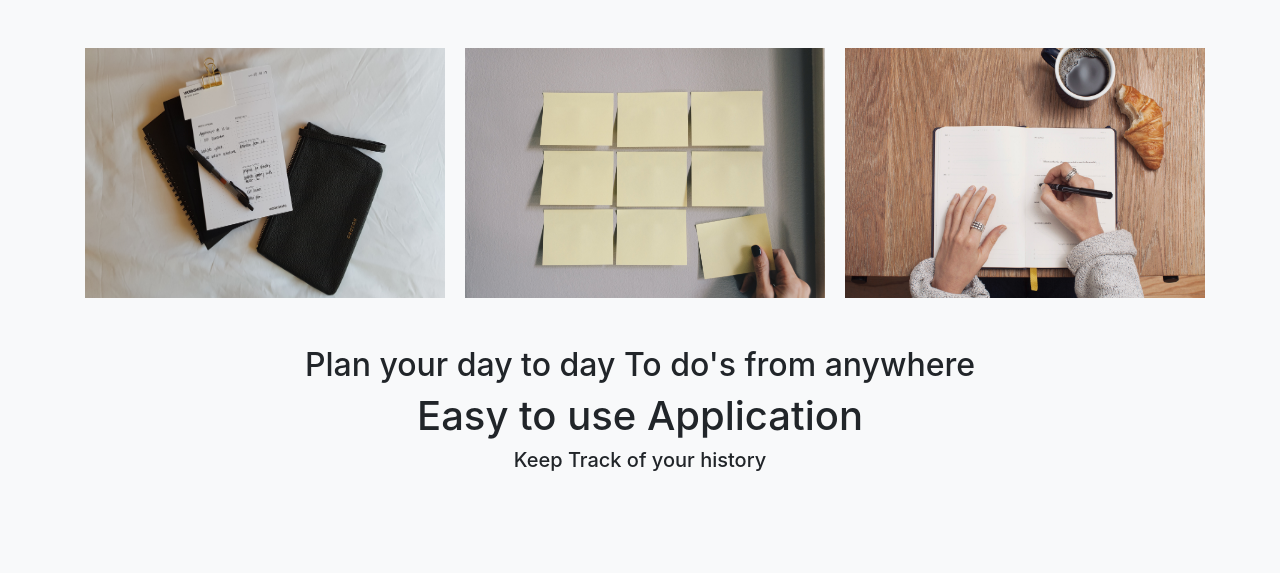
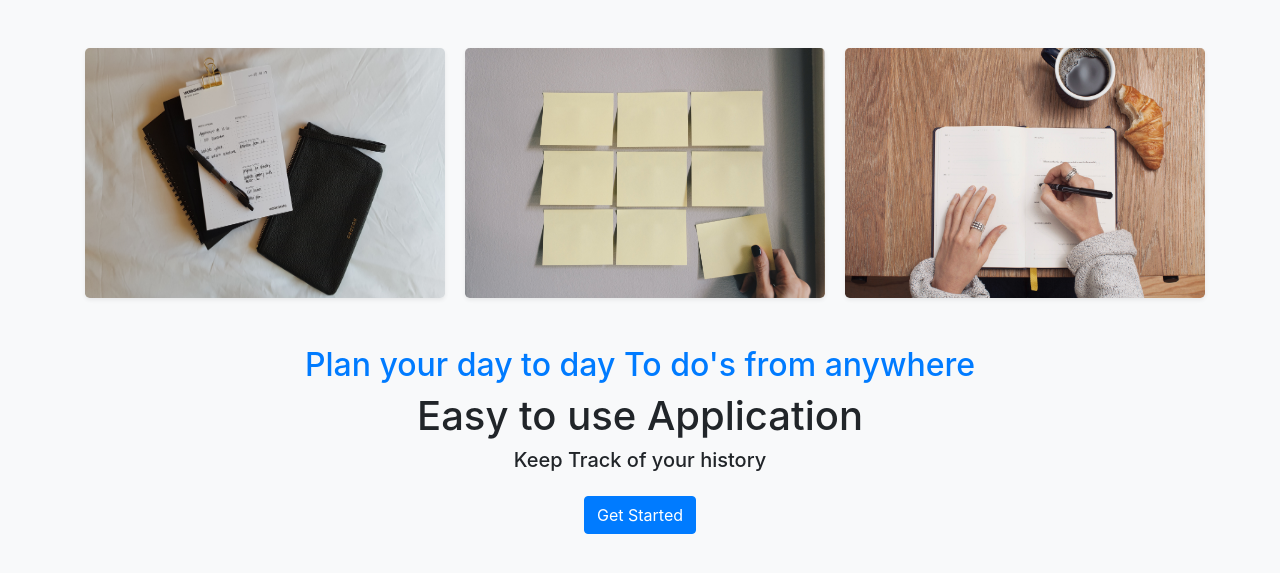
Before and after one commit to carthick/to-do, a Django app: page /index in a window 1280 px wide. Shown: the part 72-645 px from the top of the page. Run offline with Django 3.2, Linux system fonts and the light colour scheme; some libraries are stand-ins or nearby versions.

Commit message:
rounded images

```diff
--- a/taskmate/todolist_app/templates/index.html
+++ b/taskmate/todolist_app/templates/index.html
@@ -10,20 +10,21 @@
     <div class="container">
         <div class="row">
             <div class="col-lg-4 mt-5">
-                <img src="{% static 'images/workshop.jpg' %}" width="360px" height="250px">
+                <img src="{% static 'images/workshop.jpg' %}" class="rounded-lg shadow-sm" width="360px" height="250px">
             </div>
             <div class="col-lg-4 mt-5">
-                <img src="{% static 'images/kelly-sikkema--1_RZL8BGBM-unsplash.jpg' %}" width="360px" height="250px">
+                <img src="{% static 'images/kelly-sikkema--1_RZL8BGBM-unsplash.jpg' %}" class="rounded-lg shadow-sm"  width="360px" height="250px">
             </div>
             <div class="col-lg-4 mt-5">
-                <img src="{% static 'images/cathryn.jpg' %}" width="360px" height="250px">
+                <img src="{% static 'images/cathryn.jpg' %}" class="rounded-lg shadow-sm" width="360px" height="250px">
             </div>
         </div>
         <div class="row mt-5">
             <div class="col-md-10 offset-md-1">
-                <center><h2> Plan your day to day To do's from anywhere </h1></center>
+                <center><h2 class="text-primary"> Plan your day to day To do's from anywhere </h1></center>
                 <center><h1> Easy to use Application </h1></center>
                 <center><h5> Keep Track of your history </h1></center>
+                <center><a href="{% url 'todolist'%}"><button type="submit" class="btn btn-primary mt-3">Get Started</button></a></center>
             </div>
         </div>
     </div>
```
